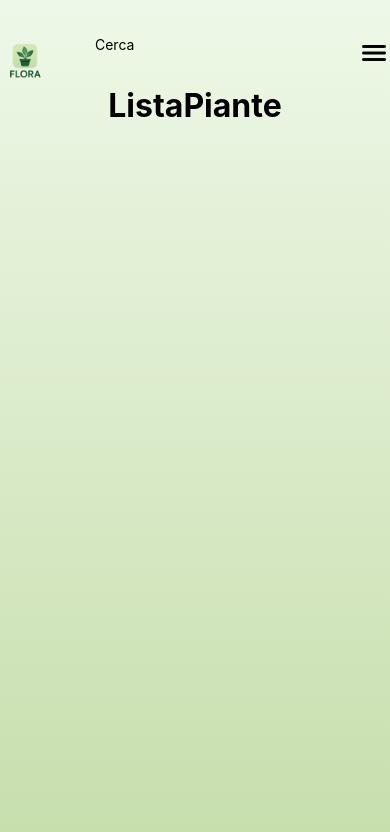
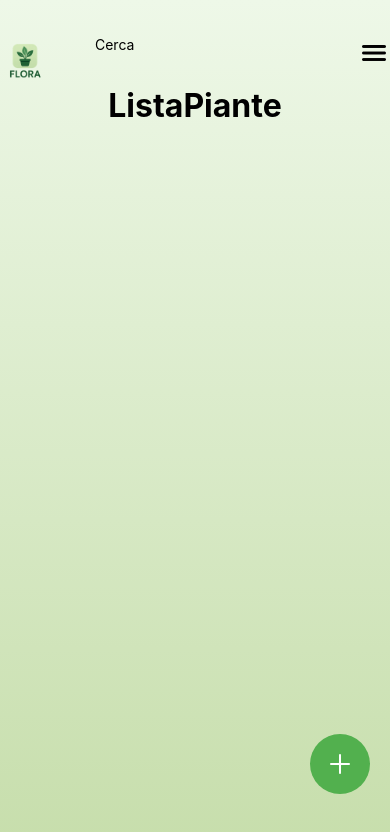
Before and after one commit to carloCesarano/Functional-Log-for-Organic-Routine-Actions, a React Native app in the folder flora/: screen /ListaPiante in a window 390 px wide. Shown: the top 832 px of the page. Built offline with nearby package versions, Linux system fonts and the light colour scheme.

Commit message:
Aggiunto AggiungiPiantaButton alla schermata ListaPiante

```diff
--- a/flora/Schermate/ListaPiante.tsx
+++ b/flora/Schermate/ListaPiante.tsx
@@ -5,6 +5,7 @@ import {RootStackParamList} from '../types';
 import Background from '../Componenti/Comuni/Background';
 import NavBar     from '../Componenti/Comuni/NavBar';
 import Titolo     from '../Componenti/Comuni/Titolo';
+import AggiungiPiantaButton from '../Componenti/Comuni/AggiungiPiantaButton';
 
 // DEFINISCO GLI INPUT
 type NavigationProps = NativeStackScreenProps<RootStackParamList, 'ListaPiante'>;
@@ -25,11 +26,9 @@ export default function ListaPiante({cercato}: Props) {
             <VistaPiante cercato={cercato} filtri={{stati, categorie}}/>
 
             <MenuFiltri .../> // Da specificare gli input
+            */}
 
-            // Ho tolto il pulsante "Indietro" da quasi tutte le schermate
-            // perché, dato che l'app deve girare solo su mobile, non serve
-            // più.
-            */}
+            <AggiungiPiantaButton/>
         </Background>
     )
 }
```
